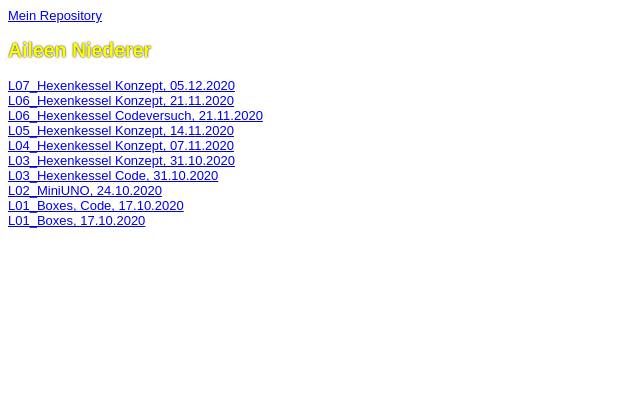
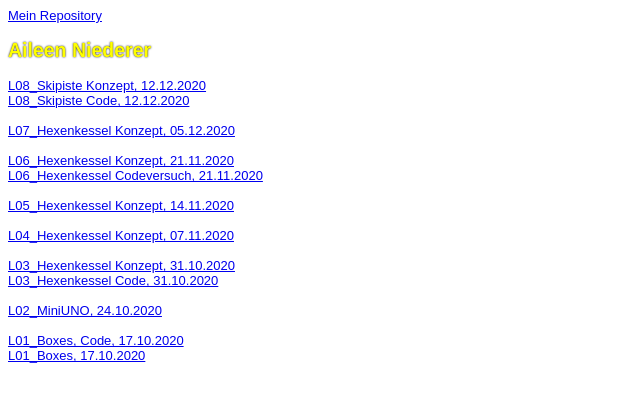
Before and after one commit to Aileen3011/EIA2, a website: page Steckbrief/steckbrief.htm in a window 1280 px wide. Shown: the whole page, without its empty margins (0-640 px from the left). Drawn offline with Linux system fonts and the light colour scheme.

Commit message:
Update steckbrief.htm

```diff
--- a/Steckbrief/steckbrief.htm
+++ b/Steckbrief/steckbrief.htm
@@ -19,21 +19,32 @@ h2 {
 	<a target="_blank" href="https://github.com/Aileen3011/EIA2">Mein Repository</a>
 	<br>
 	<h2>Aileen Niederer</h2>
+	<a target="_blank" href="L08_Skipiste/L08.pdf">L08_Skipiste Konzept, 12.12.2020</a>
+	<br>
+	<a target="_blank" href="L08_Skipiste/index.html">L08_Skipiste Code, 12.12.2020</a>
+	<br>
+	<br>
 	<a target="_blank" href="L07_Hexenkessel/L07.pdf">L07_Hexenkessel Konzept, 05.12.2020</a>
+	<br>
 	<br>
 	<a target="_blank" href="L06_Hexenkessel/konzept/L06.pdf">L06_Hexenkessel Konzept, 21.11.2020</a>
 	<br>
 	<a target="_blank" href="L06_Hexenkessel/hexenkessel.html">L06_Hexenkessel Codeversuch, 21.11.2020</a>
 	<br>
+	<br>
 	<a target="_blank" href="L05_Hexenkessel/L05.pdf">L05_Hexenkessel Konzept, 14.11.2020</a>
 	<br>
+	<br>
 	<a target="_blank" href="L04_Hexenkessel/L04.pdf">L04_Hexenkessel Konzept, 07.11.2020</a>
+	<br>
 	<br>
 	<a target="_blank" href="L03_Hexenkessel/L03.pdf">L03_Hexenkessel Konzept, 31.10.2020</a>
 	<br>
 	<a target="_blank" href="L03_Hexenkessel/HexenkesselCode/hexenkessel.html">L03_Hexenkessel Code, 31.10.2020</a>
 	<br>
+	<br>
 	<a target="_blank" href="L02_MiniUNO/L02.pdf">L02_MiniUNO, 24.10.2020</a>
+	<br>
 	<br>
 	<a target="_blank" href="L01_Boxes/L01_Boxes.html">L01_Boxes, Code, 17.10.2020</a>
 	<br>
```
